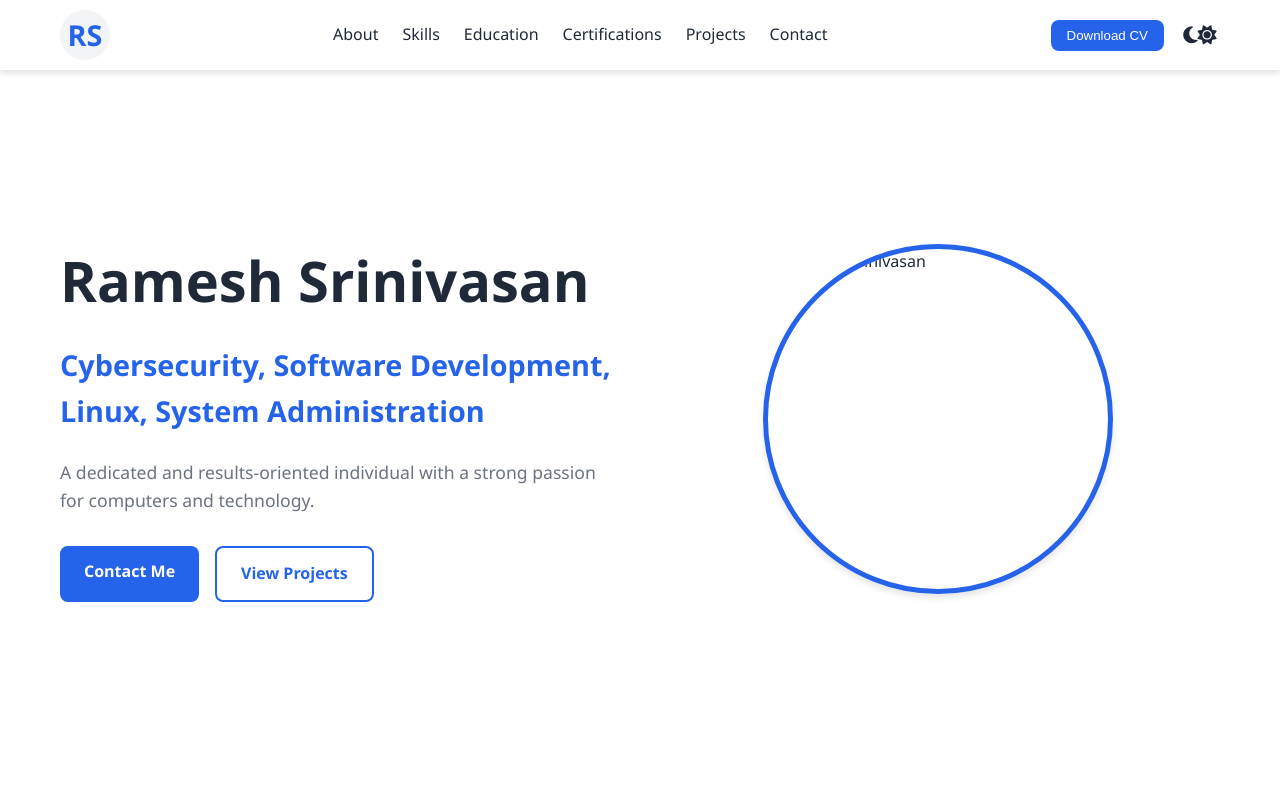
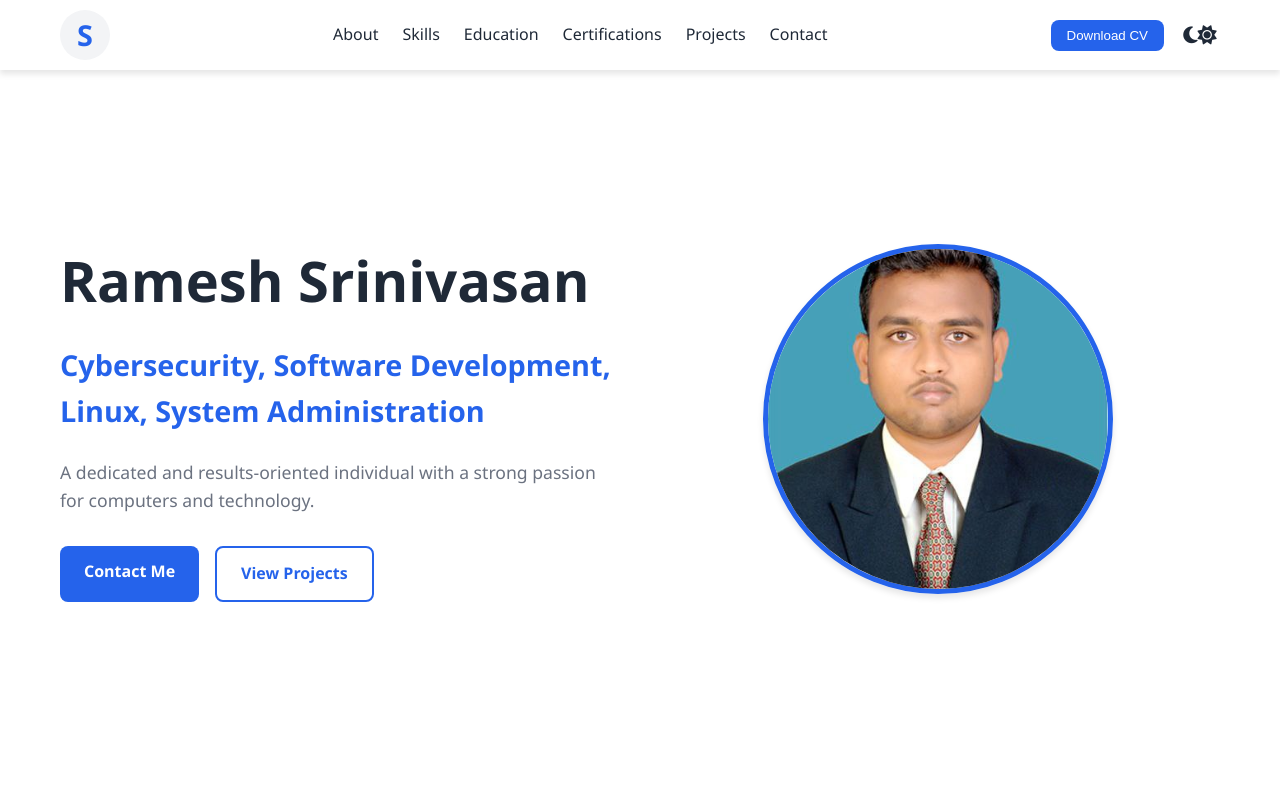
Before and after one commit to srinivasan2003/srinivasan2003.github.io, a plain HTML site: page index.html in a window 1280 px wide. Shown: the top 800 px of the page. Drawn offline with nearby package versions, Linux system fonts and the light colour scheme.

Commit message:
Update index.html

```diff
--- a/index.html
+++ b/index.html
@@ -11,7 +11,7 @@
     <header>
         <div class="container">
             <nav>
-                <div class="logo">RS</div>
+                <div class="logo">S</div>
                 <ul class="nav-links">
                     <li><a href="#about">About</a></li>
                     <li><a href="#skills">Skills</a></li>
@@ -49,7 +49,7 @@
                     </div>
                 </div>
                 <div class="hero-image">
-                    <img src="temp/images/photo.jpg" alt="Ramesh Srinivasan">
+                    <img src="images/photo.jpg" alt="Ramesh Srinivasan">
                 </div>
             </div>
         </div>
```
